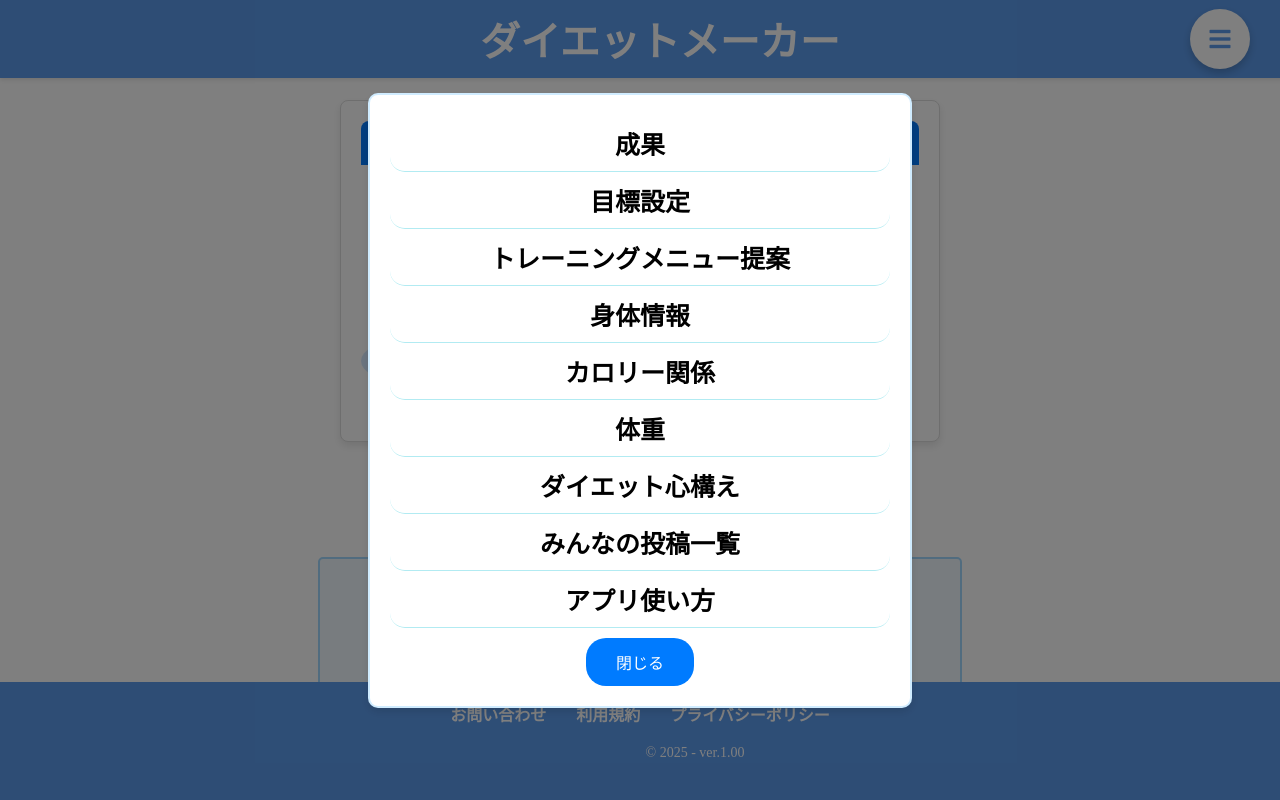
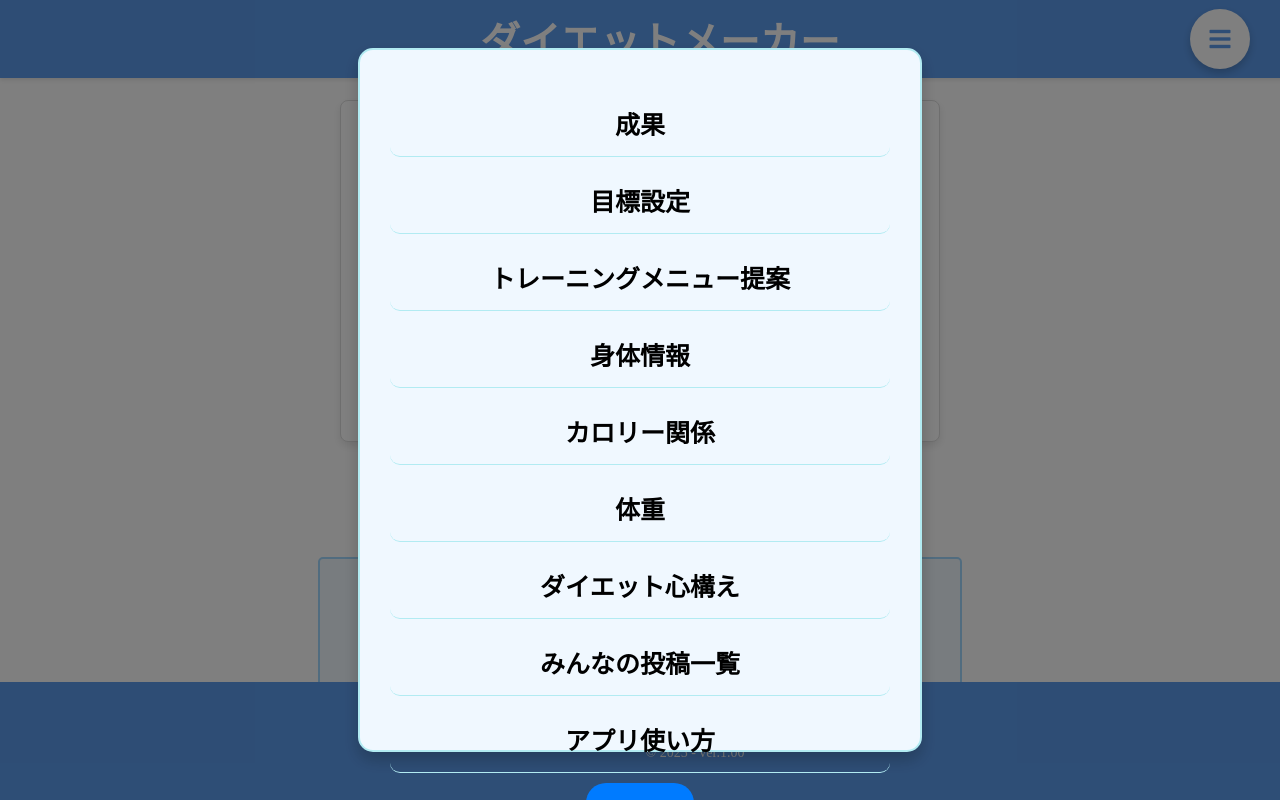
Before and after one commit to michihiro721/diet-maker, a React (Create React App) app in the folder frontend/: page / in a window 1280 px wide. Both pictures are taken after a click on the button 1220 px from the left and 39 px from the top of the page. Shown: the top 800 px of the page. Built offline with nearby package versions, Linux system fonts and the light colour scheme; some icons are missing.

Commit message:
リストメニューのデザインを変更

```diff
--- a/frontend/src/components/Home/Header/styles/MenuModal.css
+++ b/frontend/src/components/Home/Header/styles/MenuModal.css
@@ -14,14 +14,14 @@
 
 /* モーダルウィンドウ */
 .menu-modal {
-  background: #fff; /* 背景色を白に設定 */
-  padding: 20px; /* 内側の余白を設定 */
-  border-radius: 10px; /* 角を丸くする */
+  background: #f0f8ff; /* 背景色を薄い青に設定 */
+  padding: 30px; /* 内側の余白を設定 */
+  border-radius: 15px; /* 角を丸くする */
   width: 500px; /* 横幅を設定 */
-  max-width: 1000px; /* 最大幅を設定 */
+  max-width: 90%; /* 最大幅を設定 */
   max-height: 80%; /* 最大高さを設定 */
-  box-shadow: 0 4px 8px rgba(0, 0, 0, 0.1); /* 軽い影を追加 */
-  border: 2px solid rgba(162, 217, 255, 0.5); /* 薄い水色の枠線 */
+  box-shadow: 0 8px 16px rgba(0, 0, 0, 0.2); /* 軽い影を追加 */
+  border: 2px solid #b2ebf2; /* 薄い水色の枠線 */
   text-align: center; /* 文字を中央揃え */
   animation: fadeIn 0.3s ease; /* フェードインアニメーション */
 }
@@ -47,13 +47,14 @@
 
 /* リストアイテム */
 .menu-list li {
-  padding: 10px 0; /* 上下の余白を設定 */
+  padding: 15px 0; /* 上下の余白を設定 */
+  margin: 10px 0; /* 上下のマージンを追加 */
   border-bottom: 1px solid #b2ebf2; /* 下線を設定 */
   cursor: pointer; /* カーソルをポインターに設定 */
-  transition: background-color 0.3s; /* 背景色の変化をスムーズに */
-  font-size: 25px; /* フォントサイズを大きく */
+  transition: background-color 0.3s, color 0.3s; /* 背景色と文字色の変化をスムーズに */
+  font-size: 25px; /* フォントサイズを設定 */
   font-weight: bold; /* フォントを太く */
-  border-radius: 15px; /* 角を丸くする */
+  border-radius: 10px; /* 角を丸くする */
 }
 
 /* リストアイテムのホバー時のスタイル */
@@ -65,7 +66,7 @@
 /* 閉じるボタン */
 .close-button {
   display: block;
-  margin: 10px auto 0; /* 上下の余白を設定し、中央に配置 */
+  margin: 20px auto 0; /* 上下の余白を設定し、中央に配置 */
   padding: 12px 30px; /* 内側の余白を設定 */
   background: #007bff; /* 背景色を青に設定 */
   color: white; /* 文字色を白に設定 */
```
